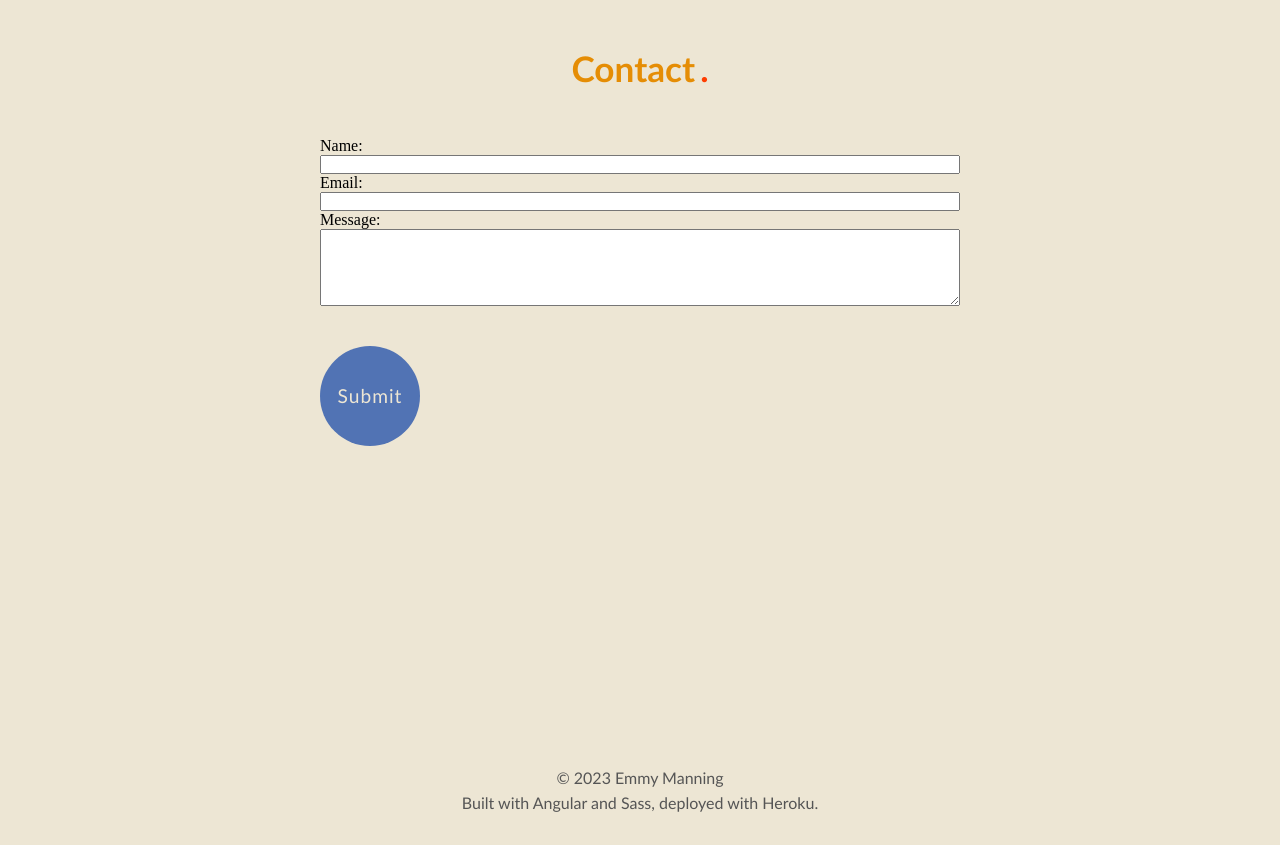
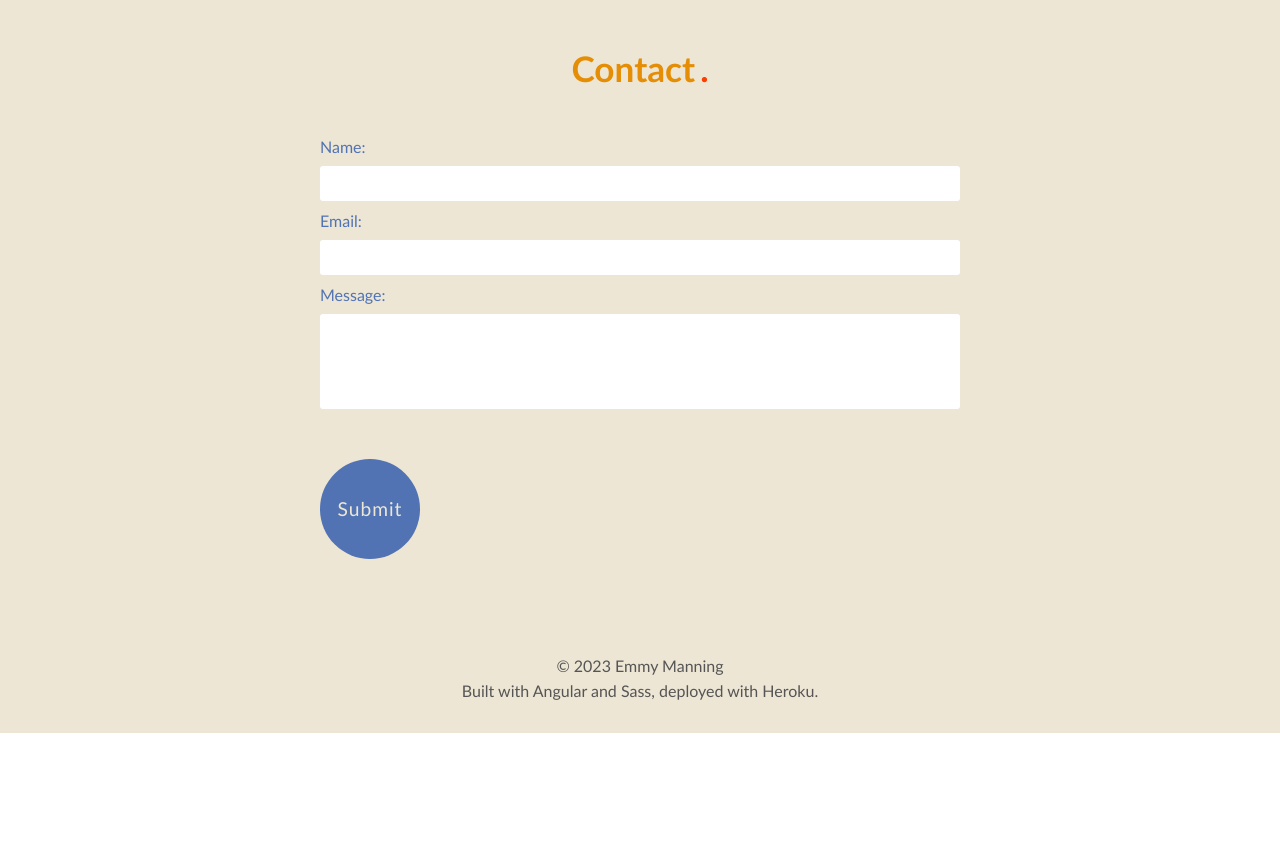
Before and after one commit to eobcre/abstract-app, an Angular app: page / in a window 1280 px wide. Shown: the part 3300-4145 px from the top of the page. After the commit the page ends 4033 px from the top, so only its background shows below. Built offline with nearby package versions, Linux system fonts and the light colour scheme; what @sweetalert2/ngx-sweetalert2 would draw is missing.

Commit message:
container height, padding fixed

```diff
--- a/src/app/section/contact/contact.component.scss
+++ b/src/app/section/contact/contact.component.scss
@@ -3,7 +3,11 @@
 .contact-container {
   background-color: var(--main-content-background-color);
   padding: 4rem 0;
-  height: 100vh;
+  height: auto;
+
+  .wrapper {
+    padding: 40px 0;
+  }
 
   .intro {
     display: flex;
@@ -25,5 +29,27 @@
     flex-direction: column;
     margin: 0 auto;
     width: 50%;
+
+    label {
+      color: base.$color-blue;
+      font-family: base.$font-base;
+    }
+
+    input,
+    textarea {
+      border-radius: 3px;
+      border: none;
+      outline: none;
+      margin: 10px 0;
+      padding: 10px;
+    }
+
+    textarea {
+      resize: none;
+    }
+
+    .button-container {
+      margin: 0 auto;
+    }
   }
 }
```
